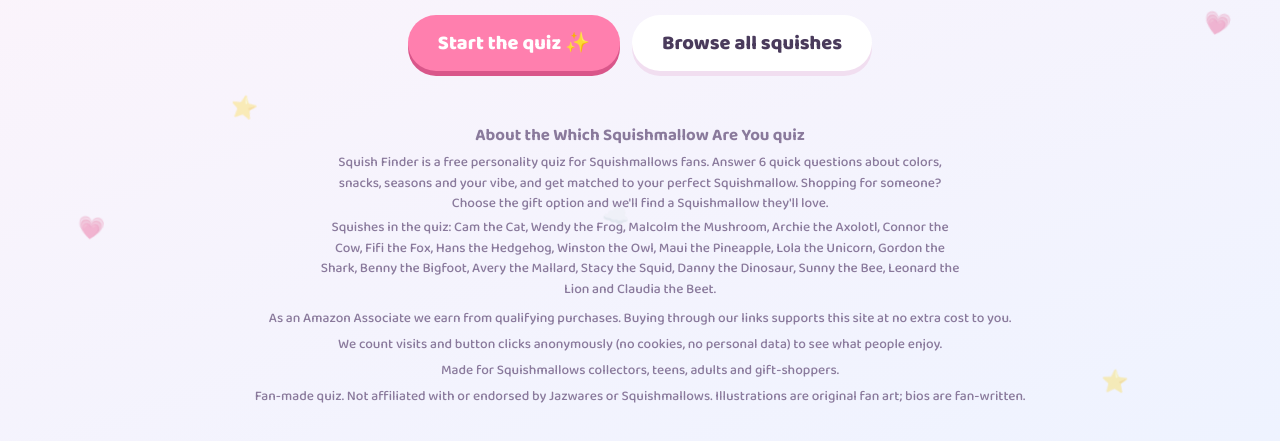
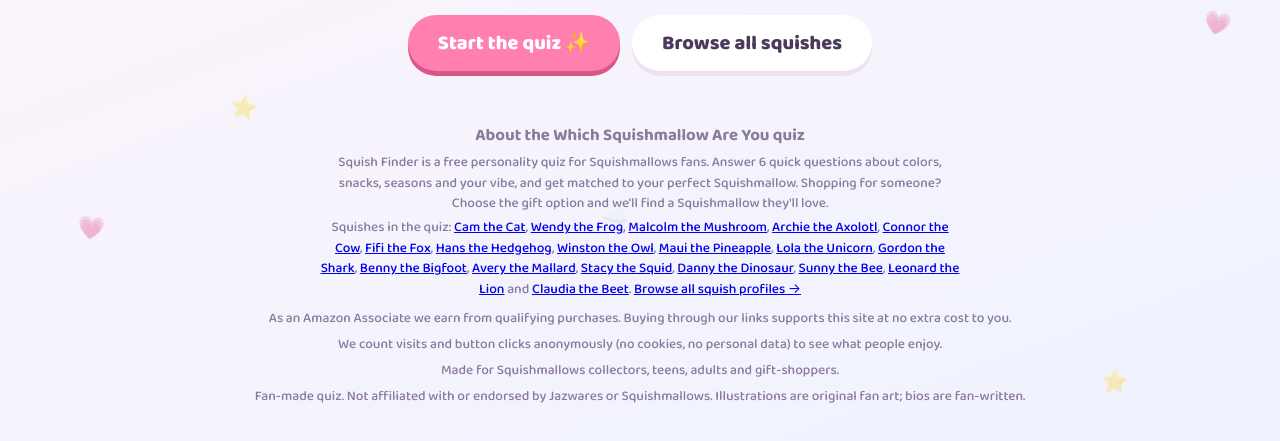
Before and after one commit to jchuanico/squishfinder, a plain HTML site: page index.html in a window 1280 px wide. Shown: the part 337-778 px from the top of the page. Drawn offline with Linux system fonts and the light colour scheme; no server answers.

Commit message:
Update index.html

```diff
--- a/index.html
+++ b/index.html
@@ -45,7 +45,7 @@
   <section class="about">
     <h2 style="font-size:1.05rem;margin:.6em 0 .2em">About the Which Squishmallow Are You quiz</h2>
     <p>Squish Finder is a free personality quiz for Squishmallows fans. Answer 6 quick questions about colors, snacks, seasons and your vibe, and get matched to your perfect Squishmallow. Shopping for someone? Choose the gift option and we'll find a Squishmallow they'll love.</p>
-    <p>Squishes in the quiz: Cam the Cat, Wendy the Frog, Malcolm the Mushroom, Archie the Axolotl, Connor the Cow, Fifi the Fox, Hans the Hedgehog, Winston the Owl, Maui the Pineapple, Lola the Unicorn, Gordon the Shark, Benny the Bigfoot, Avery the Mallard, Stacy the Squid, Danny the Dinosaur, Sunny the Bee, Leonard the Lion and Claudia the Beet.</p>
+    <p>Squishes in the quiz: <a href="/squishes/cam-the-cat">Cam the Cat</a>, <a href="/squishes/wendy-the-frog">Wendy the Frog</a>, <a href="/squishes/malcolm-the-mushroom">Malcolm the Mushroom</a>, <a href="/squishes/archie-the-axolotl">Archie the Axolotl</a>, <a href="/squishes/connor-the-cow">Connor the Cow</a>, <a href="/squishes/fifi-the-fox">Fifi the Fox</a>, <a href="/squishes/hans-the-hedgehog">Hans the Hedgehog</a>, <a href="/squishes/winston-the-owl">Winston the Owl</a>, <a href="/squishes/maui-the-pineapple">Maui the Pineapple</a>, <a href="/squishes/lola-the-unicorn">Lola the Unicorn</a>, <a href="/squishes/gordon-the-shark">Gordon the Shark</a>, <a href="/squishes/benny-the-bigfoot">Benny the Bigfoot</a>, <a href="/squishes/avery-the-mallard">Avery the Mallard</a>, <a href="/squishes/stacy-the-squid">Stacy the Squid</a>, <a href="/squishes/danny-the-dinosaur">Danny the Dinosaur</a>, <a href="/squishes/sunny-the-bee">Sunny the Bee</a>, <a href="/squishes/leonard-the-lion">Leonard the Lion</a> and <a href="/squishes/claudia-the-beet">Claudia the Beet</a>. <a href="/squishes/">Browse all squish profiles →</a></p>
   </section>
   <p id="disclosure"></p>
   <p>We count visits and button clicks anonymously (no cookies, no personal data) to see what people enjoy.</p>
```
